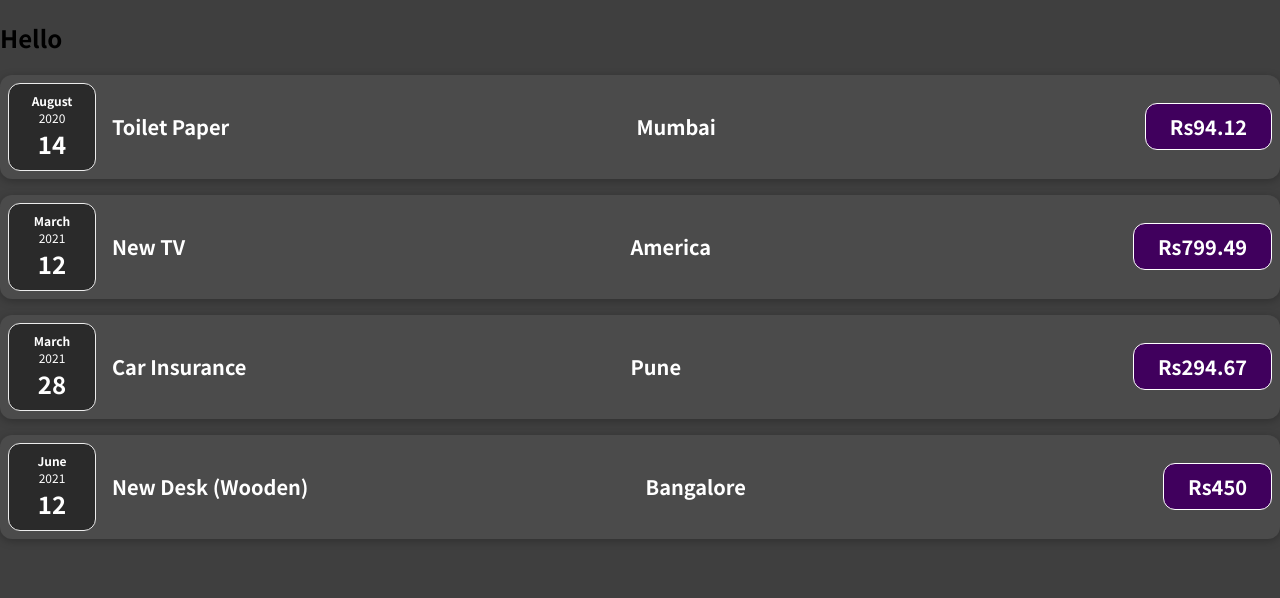
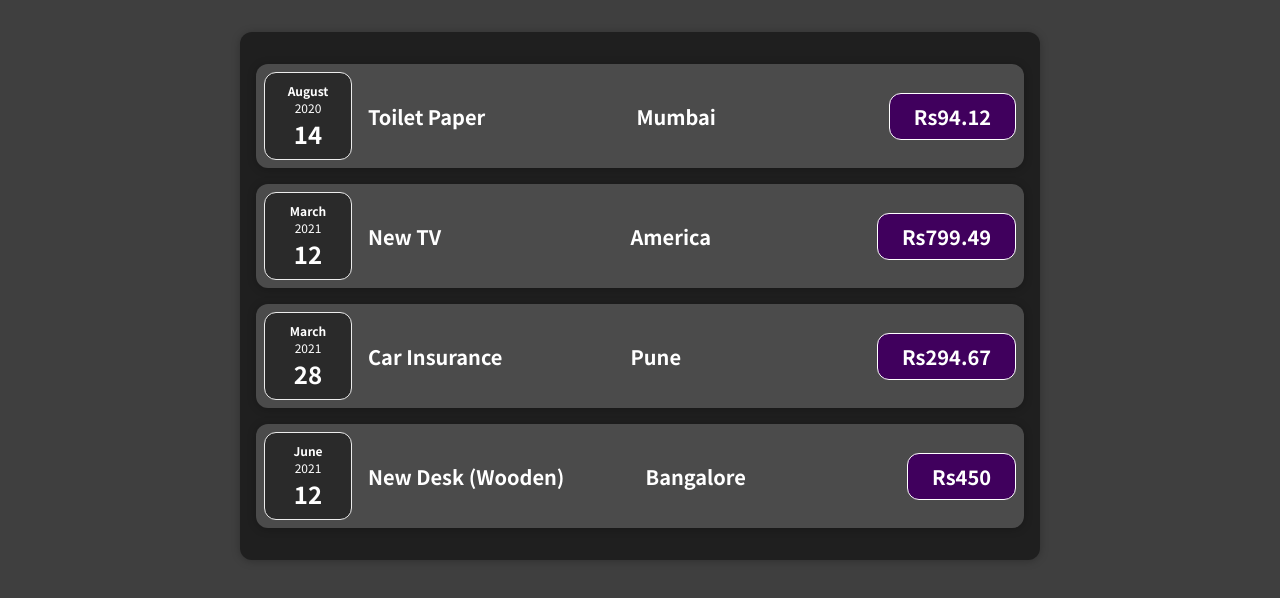
Before and after one commit to Pra1233/React, a React (Create React App) app: page / in a window 1280 px wide. Shown: the top 598 px of the page. Built offline with nearby package versions, Linux system fonts and the light colour scheme.

Commit message:
File Structure and Fat Arrow Functions
File Structure and Fat Arrow Functions

```diff
--- a/src/App.js
+++ b/src/App.js
@@ -1,4 +1,5 @@
-import ExpenseItem from "./components/ExpenseItem";
+import React from "react";
+import Expenses from "./components/Expenses/Expenses";
 
 function App() {
   const expenses = [
@@ -34,16 +35,7 @@
 
   return (
     <div>
-      <h2>Hello</h2>
-
-      {expenses.map((expense) => (
-        <ExpenseItem
-          title={expense.title}
-          amount={expense.amount}
-          date={expense.date}
-          location={expense.location}
-        />
-      ))}
+      <Expenses items={expenses} />
     </div>
   );
 }
--- /dev/null
+++ b/src/components/Expenses/ExpenseDate.css
@@ -0,0 +1,26 @@
+.expense-date {
+  display: flex;
+  flex-direction: column;
+  width: 5.5rem;
+  height: 5.5rem;
+  border: 1px solid #ececec;
+  background-color: #2a2a2a;
+  color: white;
+  border-radius: 12px;
+  align-items: center;
+  justify-content: center;
+}
+
+.expense-date__month {
+  font-size: 0.75rem;
+  font-weight: bold;
+}
+
+.expense-date__year {
+  font-size: 0.75rem;
+}
+
+.expense-date__day {
+  font-size: 1.5rem;
+  font-weight: bold;
+}
--- /dev/null
+++ b/src/components/Expenses/ExpenseDate.js
@@ -0,0 +1,18 @@
+import React from "react";
+import "./ExpenseDate.css";
+
+const ExpenseDate = (props) => {
+  const month = props.date.toLocaleString("en-US", { month: "long" });
+  const day = props.date.toLocaleString("en-US", { day: "2-digit" });
+  const year = props.date.getFullYear();
+
+  return (
+    <div className="expense-date">
+      <div className="expense-date__month">{month}</div>
+      <div className="expense-date__year">{year}</div>
+      <div className="expense-date__day">{day}</div>
+    </div>
+  );
+};
+
+export default ExpenseDate;
--- /dev/null
+++ b/src/components/Expenses/ExpenseDetail.js
@@ -0,0 +1,13 @@
+import React from "react";
+
+const ExpenseDetail = (props) => {
+  return (
+    <div className="expense-item__description">
+      <h2>{props.title}</h2>
+      <h2>{props.location}</h2>
+      <div className="expense-item__price">Rs{props.amount}</div>
+    </div>
+  );
+};
+
+export default ExpenseDetail;
--- /dev/null
+++ b/src/components/Expenses/ExpenseItem.css
@@ -0,0 +1,54 @@
+.expense-item {
+  display: flex;
+  justify-content: space-between;
+  align-items: center;
+  padding: 0.5rem;
+  margin: 1rem 0;
+  background-color: #4b4b4b;
+}
+
+.expense-item__description {
+  display: flex;
+  flex-direction: column;
+  gap: 1rem;
+  align-items: flex-end;
+  flex-flow: column-reverse;
+  justify-content: flex-start;
+  flex: 1;
+}
+
+.expense-item h2 {
+  color: #3a3a3a;
+  font-size: 1rem;
+  flex: 1;
+  margin: 0 1rem;
+  color: white;
+}
+
+.expense-item__price {
+  font-size: 1rem;
+  font-weight: bold;
+  color: white;
+  background-color: #40005d;
+  border: 1px solid white;
+  padding: 0.5rem;
+  border-radius: 12px;
+}
+
+@media (min-width: 580px) {
+  .expense-item__description {
+    flex-direction: row;
+    align-items: center;
+    justify-content: flex-start;
+    flex: 1;
+  }
+
+  .expense-item__description h2 {
+    font-size: 1.25rem;
+  }
+
+  .expense-item__price {
+    font-size: 1.25rem;
+    padding: 0.5rem 1.5rem;
+  }
+}
--- /dev/null
+++ b/src/components/Expenses/ExpenseItem.js
@@ -0,0 +1,21 @@
+import ExpenseDate from "./ExpenseDate";
+import ExpenseDetail from "./ExpenseDetail";
+import Card from "../UI/Card";
+import "./ExpenseItem.css";
+
+const ExpenseItem = (props) => {
+  return (
+    // Custom card component classname passing as properties
+    <Card className="expense-item">
+      <ExpenseDate date={props.date} />
+      <div className="expense-item__description">
+        <ExpenseDetail
+          title={props.title}
+          amount={props.amount}
+          location={props.location}
+        />
+      </div>
+    </Card>
+  );
+};
+export default ExpenseItem;
--- /dev/null
+++ b/src/components/Expenses/Expenses.css
@@ -0,0 +1,7 @@
+.expenses {
+  padding: 1rem;
+  background-color: rgb(31, 31, 31);
+  margin: 2rem auto;
+  width: 50rem;
+  max-width: 95%;
+}
--- /dev/null
+++ b/src/components/Expenses/Expenses.js
@@ -0,0 +1,22 @@
+import React from "react";
+import ExpenseItem from "./ExpenseItem";
+import Card from "../UI/Card";
+import "./Expenses.css";
+
+const Expenses = (props) => {
+  return (
+    <Card className="expenses">
+      {console.log(props.items, "111")}
+      {props.items.map((expense) => (
+        <ExpenseItem
+          title={expense.title}
+          amount={expense.amount}
+          date={expense.date}
+          location={expense.location}
+        />
+      ))}
+    </Card>
+  );
+};
+
+export default Expenses;
--- /dev/null
+++ b/src/components/UI/Card.css
@@ -0,0 +1,4 @@
+.card {
+  border-radius: 12px;
+  box-shadow: 0 1px 8px rgba(0, 0, 0, 0.25);
+}
--- /dev/null
+++ b/src/components/UI/Card.js
@@ -0,0 +1,11 @@
+import React from "react";
+import "./Card.css";
+
+const Card = (props) => {
+  const classes = "card " + props.className;
+  // console.log(classes,);
+  return <div className={classes}>{props.children}</div>;
+  //childern is content of custom component
+};
+
+export default Card;
```
